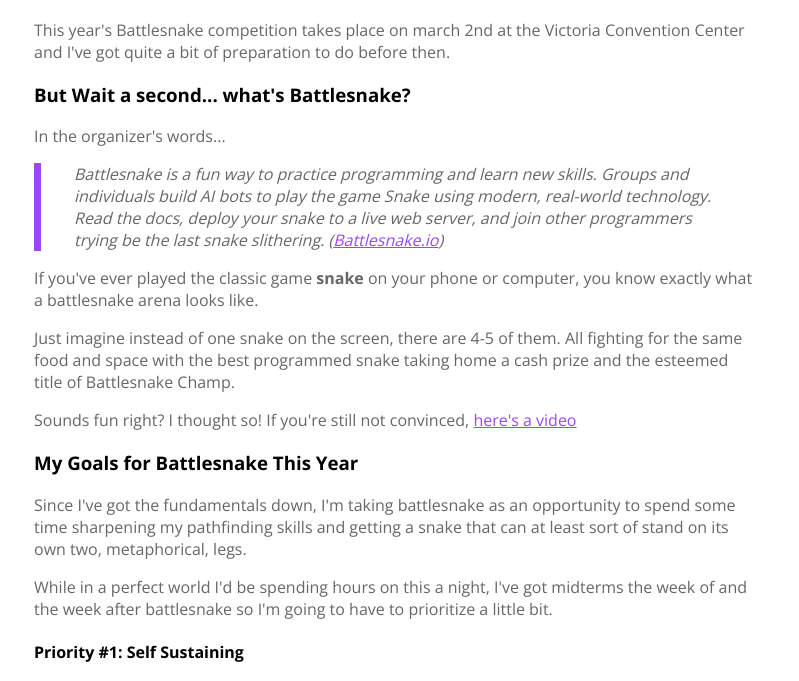
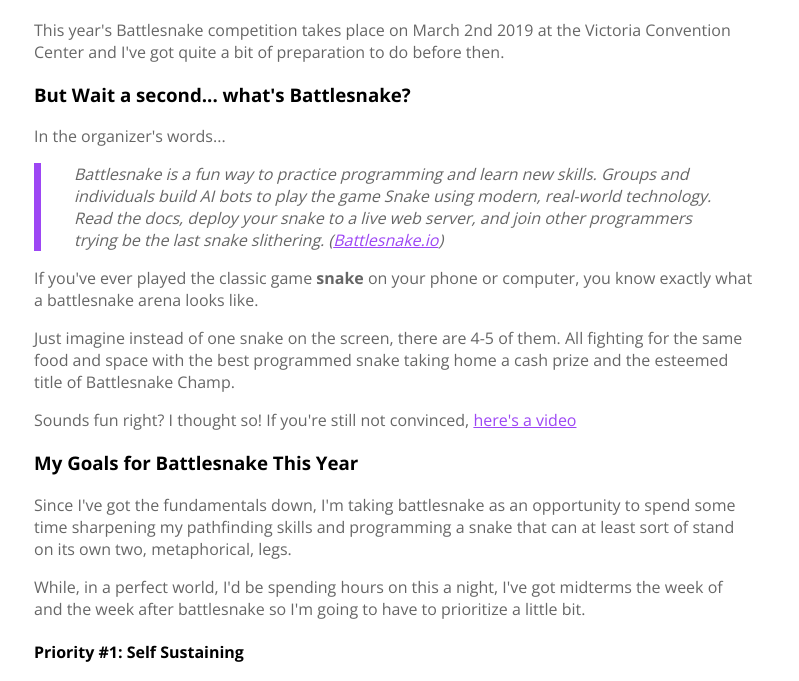
Before and after one commit to StanislavSt/MykalMachon, a Gatsby site: page /posts/preparing-for-battlesnake in a window 1280 px wide. Shown: the part 1382-2063 px from the top of the page, without its empty margins (286-1085 px from the left). Built offline with nearby package versions, Linux system fonts and the light colour scheme; Gatsby itself is replaced by a stand-in of ours.

Commit message:
Update Preparing For Battlesnake.md
Slight wording / grammar fixes to the post.

```diff
--- a/src/posts/Preparing For Battlesnake.md
+++ b/src/posts/Preparing For Battlesnake.md
@@ -6,7 +6,7 @@
 
 ![The Battlesnake Logo](../images/posts/battlesnake_logo.png)
 
-This year's Battlesnake competition takes place on march 2nd at the Victoria Convention Center and I've got quite a bit of preparation to do before then.
+This year's Battlesnake competition takes place on March 2nd 2019 at the Victoria Convention Center and I've got quite a bit of preparation to do before then.
 
 ### But Wait a second... what's Battlesnake?
 
@@ -22,9 +22,9 @@
 
 ### My Goals for Battlesnake This Year
 
-Since I've got the fundamentals down, I'm taking battlesnake as an opportunity to spend some time sharpening my pathfinding skills and getting a snake that can at least sort of stand on its own two, metaphorical, legs.
+Since I've got the fundamentals down, I'm taking battlesnake as an opportunity to spend some time sharpening my pathfinding skills and programming a snake that can at least sort of stand on its own two, metaphorical, legs.
 
-While in a perfect world I'd be spending hours on this a night, I've got midterms the week of and the week after battlesnake so I'm going to have to prioritize a little bit.
+While, in a perfect world, I'd be spending hours on this a night, I've got midterms the week of and the week after battlesnake so I'm going to have to prioritize a little bit.
 
 #### Priority #1: Self Sustaining
 
@@ -56,7 +56,7 @@
 2. Be operating off a trained neural network. Most likely something built through OpenAI or Clarifai
 3. Capability to autonomously improve or "learn" after each match through the use of machine learning.
 
-I've never used any AI tech beyond using some very simple pre-trained facial recognition models so this would be a tonne of fun to play around with, but may be a little too far out of my wheelhouse to be achievable in two weeks.
+I've never used any AI tech beyond using some very simple pre-trained facial recognition models. This would be a tonne of fun to play around with, but may be a little too far out of my wheelhouse to be achievable in two weeks.
 
 ### Closing Thoughts
 
@@ -66,4 +66,4 @@
 
 It's crazy to think that just two years ago I knew absolutely nothing about any of the technology I use on an almost daily basis today. I sometimes feel like I'm constantly losing a race with technology; Like I can never learn enough, fast enough, to feel caught up and knowledgeable.
 
-Despite this, Being able to look back on my skills in 2017 and contrast them to my skills today through the lens of something like battlesnake has really inspired me to prove to myself just how far I have come in that time. I can't wait to start this years snake!
+That said, Being able to look back on my skills in 2017 and contrast them to my skills today through the lens of something like battlesnake has really inspired me to prove to myself just how far I have come in that time. I can't wait to start this years snake!
```
